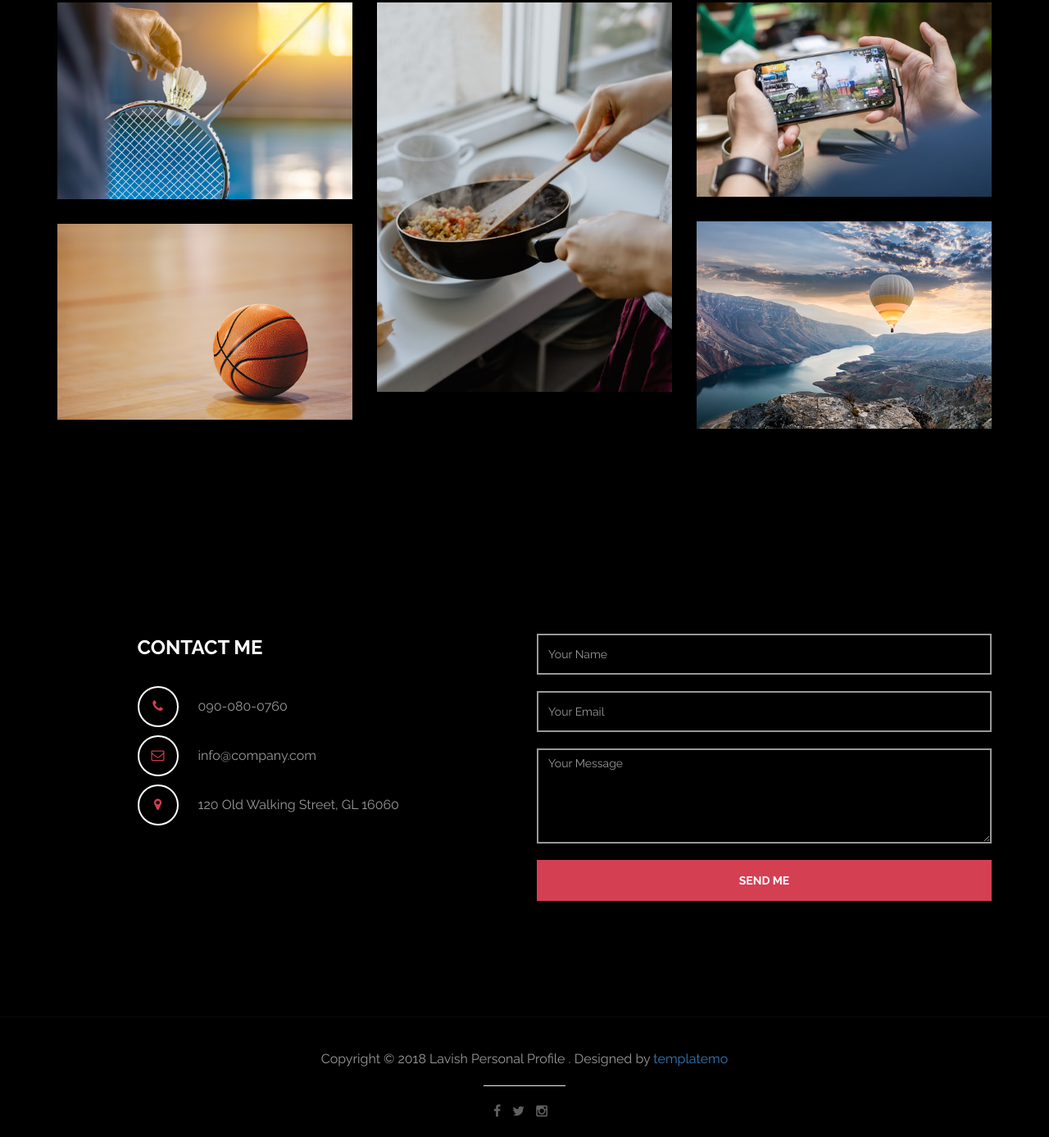
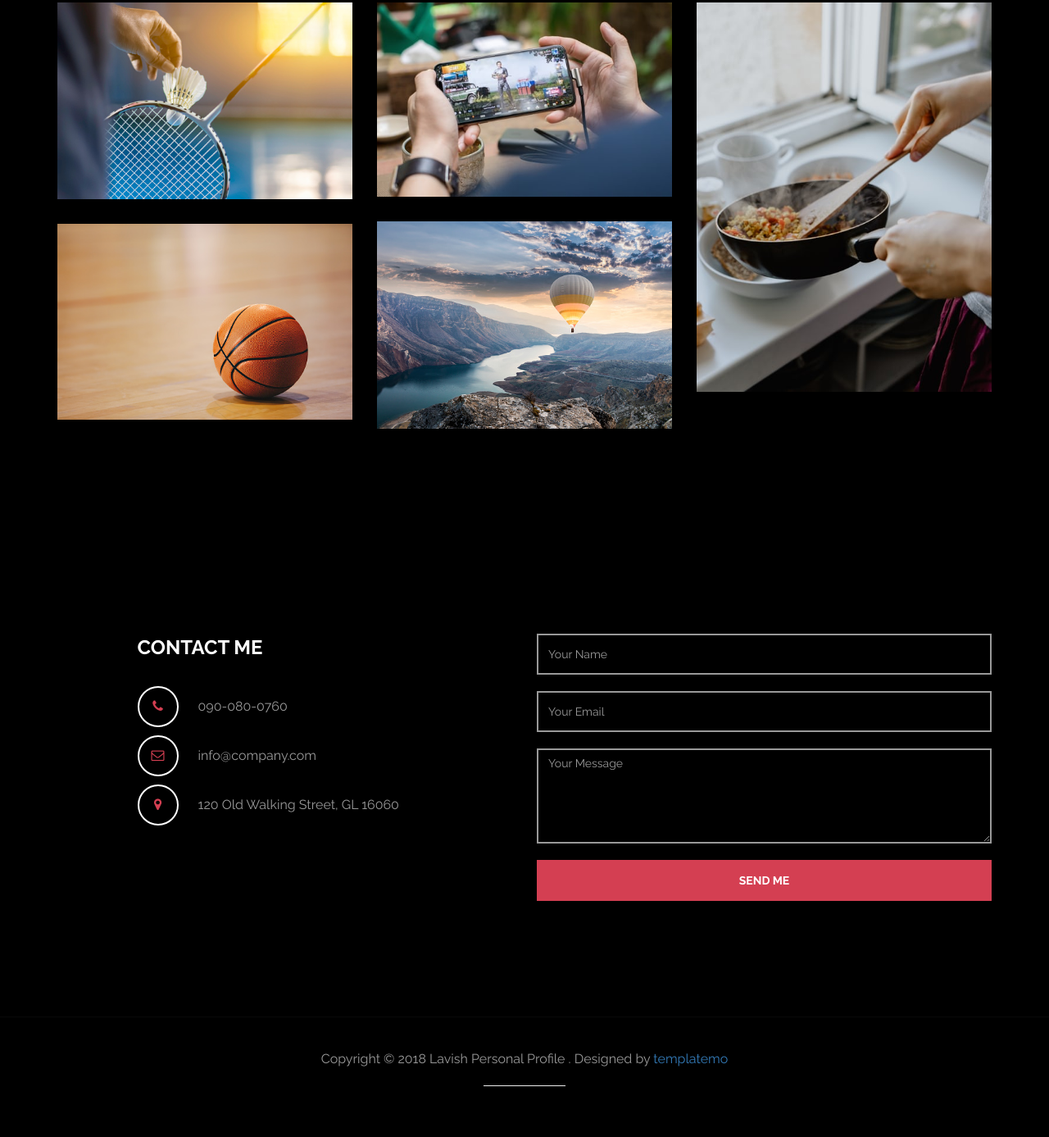
Before and after one commit to leonsusanto38/Group-Portfolio, a plain HTML site: page hobbyC14190016.html in a window 1280 px wide. Shown: the part 793-2180 px from the top of the page at 82% size. After the commit the page ends 2158 px from the top, so only its background shows below. Drawn offline with Linux system fonts and the light colour scheme.

Commit message:
Commit 2: Fixing layout hobbies

```diff
--- a/hobbyC14190016.html
+++ b/hobbyC14190016.html
@@ -79,15 +79,6 @@
 
 					<div class="col-md-4 col-xs-6 wow fadeIn" data-wow-delay="0.6s">
 						<div class="portfolio-thumb">
-							<img src="images/cooking.jpg" class="img-responsive" alt="portfolio img">
-							<div class="portfolio-overlay">
-								<h4>Cooking</h4>
-								<h5></h5>
-							</div>
-						</div>
-					</div>
-					<div class="col-md-4 col-xs-6 wow fadeIn" data-wow-delay="0.6s">
-						<div class="portfolio-thumb">
 							<img src="images/gaming.jpg" class="img-responsive" alt="portfolio img">
 							<div class="portfolio-overlay">
 								<h4>Gaming</h4>
@@ -98,6 +89,16 @@
 							<img src="images/travelling.jpg" class="img-responsive" alt="portfolio img">
 							<div class="portfolio-overlay">
 								<h4>Travelling</h4>
+								<h5></h5>
+							</div>
+						</div>
+					</div>
+
+					<div class="col-md-4 col-xs-12 wow fadeIn" data-wow-delay="0.6s">
+						<div class="portfolio-thumb">
+							<img src="images/cooking.jpg" class="img-responsive" alt="portfolio img">
+							<div class="portfolio-overlay">
+								<h4>Cooking</h4>
 								<h5></h5>
 							</div>
 						</div>
@@ -144,11 +145,6 @@
 
 							. Designed by <a rel="nofollow noopener" href="https://templatemo.com">templatemo</a></p>
 						<hr>
-						<ul class="social-icon">
-							<li><a href="#" class="fa fa-facebook"></a></li>
-							<li><a href="#" class="fa fa-twitter"></a></li>
-							<li><a href="#" class="fa fa-instagram"></a></li>
-						</ul>
 					</div>
 				</div>
 			</div>
```
Also changed, not shown: index.html (+2 -2 lines).
